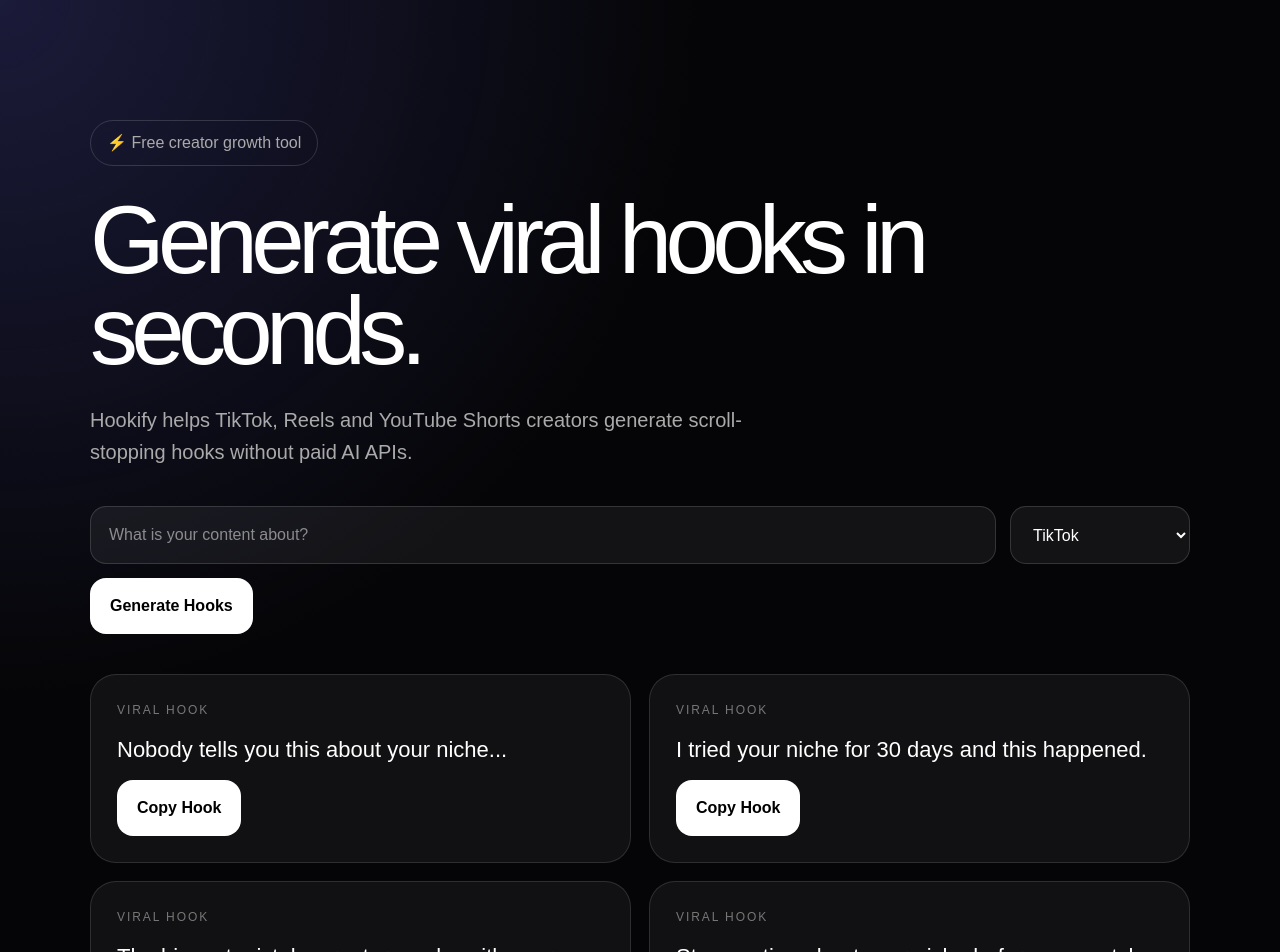
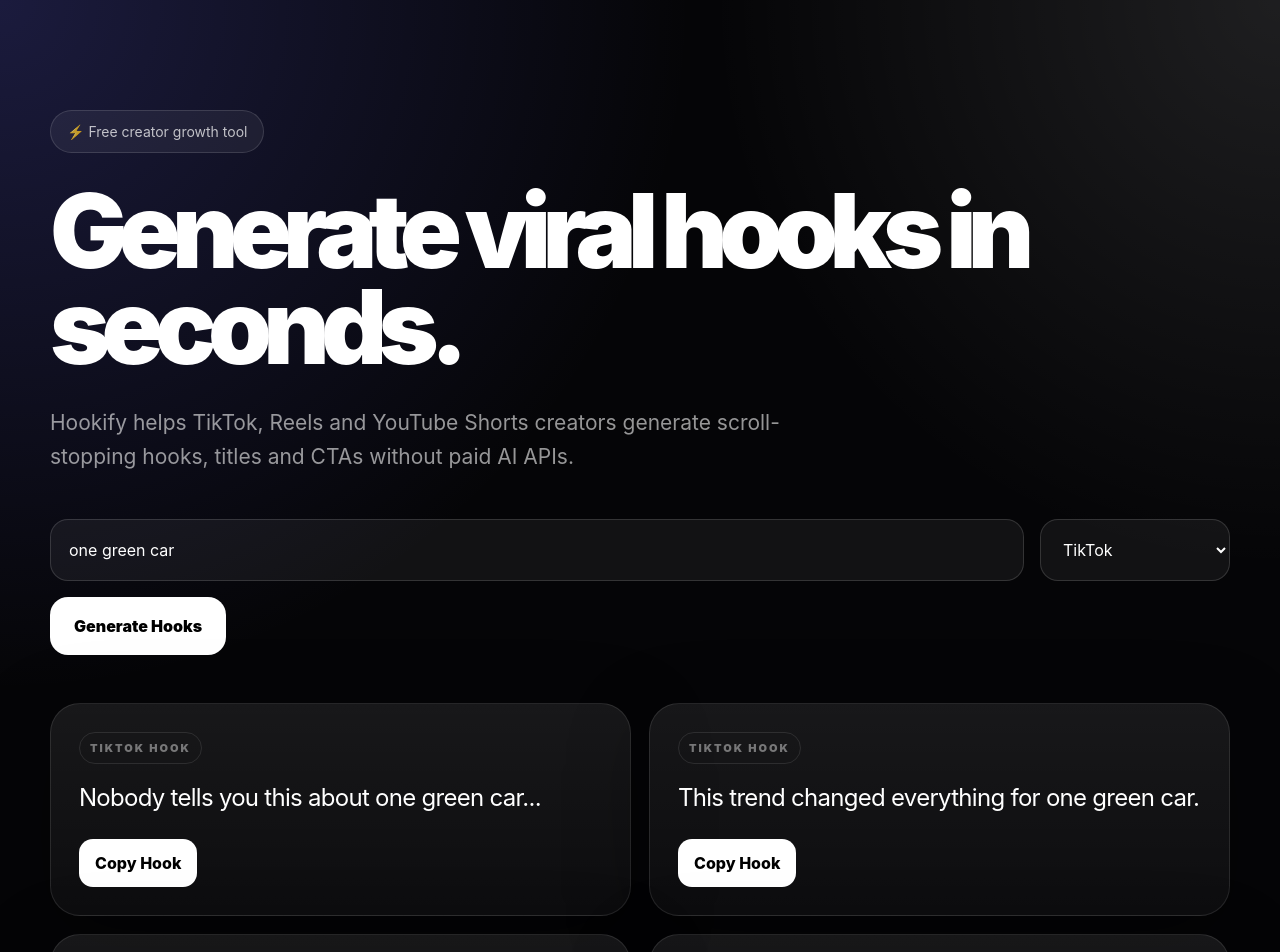
Before and after one commit to ghigamarius-dot/hookify, a Next.js app: page / in a window 1280 px wide. Shown: the top 952 px of the page. Built offline with nearby package versions, Linux system fonts and the light colour scheme.

Commit message:
Update page.tsx

```diff
--- a/app/page.tsx
+++ b/app/page.tsx
@@ -1,88 +1,271 @@
 "use client";
 
-const hooks = [
+import { useMemo, useState } from "react";
+
+const hooksByCategory = {
+  TikTok: [
     "Nobody tells you this about {topic}...",
+    "This trend changed everything for {topic}.",
+    "POV: you finally understand {topic}.",
+    "The biggest mistake people make with {topic}.",
+    "This is why your {topic} videos flop.",
+    "3 secrets viral creators use for {topic}.",
+  ],
+  Reels: [
     "I tried {topic} for 30 days and this happened.",
-  "The biggest mistake creators make with {topic}.",
-  "Stop posting about {topic} before you watch this.",
-  "This changed everything about {topic}.",
-  "3 hook formulas that instantly increase retention for {topic}.",
-];
+    "This changed how I see {topic}.",
+    "Stop posting {topic} like this.",
+    "Why nobody talks about this in {topic}.",
+    "You are losing views because of this.",
+    "The psychology behind viral {topic} content.",
+  ],
+  "YouTube Shorts": [
+    "Before you start {topic}, watch this.",
+    "The truth about {topic} nobody says.",
+    "How creators grow fast with {topic}.",
+    "This hook formula explodes retention.",
+    "Why your audience skips your {topic} videos.",
+    "I wish I knew this earlier about {topic}.",
+  ],
+};
+
+const platforms = ["TikTok", "Reels", "YouTube Shorts"] as const;
+
+function formatTopic(value: string) {
+  const clean = value.trim();
+  return clean.length ? clean : "your niche";
+}
 
 export default function HomePage() {
   return (
     <main className="page">
       <style>{`
-        body { margin: 0; background: #050507; color: white; font-family: Arial, sans-serif; }
-        .page { min-height: 100vh; padding: 40px; background: radial-gradient(circle at top left, #1b1b3a, transparent 35%), #050507; }
-        .wrap { max-width: 1100px; margin: 0 auto; }
-        .hero { padding: 80px 0; }
-        .badge { display:inline-block; padding:10px 16px; border:1px solid rgba(255,255,255,.15); border-radius:999px; color:#aaa; }
-        h1 { font-size: clamp(52px, 8vw, 96px); line-height:.95; letter-spacing:-.07em; margin:28px 0; }
-        p { color:#aaa; font-size:20px; line-height:1.6; max-width:720px; }
-        .box { margin-top:38px; display:grid; gap:14px; grid-template-columns:1fr 180px; }
-        input, select { height:58px; border-radius:16px; border:1px solid rgba(255,255,255,.14); background:rgba(255,255,255,.06); color:white; padding:0 18px; font-size:16px; }
-        button { cursor:pointer; border:0; border-radius:16px; padding:16px 20px; font-weight:800; }
-        .btn { background:white; color:black; margin-top:14px; }
-        .grid { display:grid; grid-template-columns:repeat(2,1fr); gap:18px; padding-bottom:80px; }
-        .card { border:1px solid rgba(255,255,255,.12); background:rgba(255,255,255,.05); border-radius:26px; padding:26px; }
-        .label { color:#777; text-transform:uppercase; font-size:12px; letter-spacing:.16em; margin-bottom:14px; }
-        .hook { font-size:22px; color:white; }
-        @media(max-width:760px){ .page{padding:22px;} .box,.grid{grid-template-columns:1fr;} }
+        * { box-sizing: border-box; }
+
+        body {
+          margin: 0;
+          background: #050507;
+          color: white;
+          font-family: Inter, Arial, sans-serif;
+        }
+
+        .page {
+          min-height: 100vh;
+          background:
+            radial-gradient(circle at top left, rgba(105, 105, 255, 0.22), transparent 34%),
+            radial-gradient(circle at top right, rgba(255, 255, 255, 0.10), transparent 28%),
+            #050507;
+        }
+
+        .wrap {
+          max-width: 1180px;
+          margin: 0 auto;
+          padding: 0 24px;
+        }
+
+        .hero {
+          padding: 110px 0 70px;
+        }
+
+        .badge {
+          display: inline-flex;
+          border: 1px solid rgba(255,255,255,0.13);
+          background: rgba(255,255,255,0.06);
+          border-radius: 999px;
+          padding: 10px 16px;
+          color: rgba(255,255,255,0.72);
+          font-size: 14px;
+          margin-bottom: 30px;
+        }
+
+        .title {
+          max-width: 980px;
+          font-size: clamp(52px, 8vw, 108px);
+          line-height: 0.94;
+          letter-spacing: -0.085em;
+          margin: 0;
+          font-weight: 950;
+        }
+
+        .desc {
+          max-width: 740px;
+          margin: 30px 0 0;
+          color: rgba(255,255,255,0.58);
+          font-size: 21px;
+          line-height: 1.65;
+        }
+
+        .generator {
+          margin-top: 44px;
+        }
+
+        .form {
+          display: grid;
+          grid-template-columns: 1fr 190px;
+          gap: 16px;
+        }
+
+        input,
+        select {
+          height: 62px;
+          border-radius: 18px;
+          border: 1px solid rgba(255,255,255,0.14);
+          background: rgba(255,255,255,0.055);
+          color: white;
+          padding: 0 18px;
+          font-size: 16px;
+          outline: none;
+        }
+
+        input:focus,
+        select:focus {
+          border-color: rgba(255,255,255,0.36);
+        }
+
+        .generate {
+          margin-top: 16px;
+          border: 0;
+          background: white;
+          color: black;
+          border-radius: 18px;
+          padding: 17px 24px;
+          font-weight: 900;
+          cursor: pointer;
+        }
+
+        .results {
+          display: grid;
+          grid-template-columns: repeat(2, minmax(0, 1fr));
+          gap: 18px;
+          padding: 48px 0 100px;
+        }
+
+        .card {
+          border: 1px solid rgba(255,255,255,0.1);
+          background: linear-gradient(180deg, rgba(255,255,255,0.08), rgba(255,255,255,0.035));
+          border-radius: 30px;
+          padding: 28px;
+          box-shadow: 0 24px 80px rgba(0,0,0,0.35);
+        }
+
+        .label {
+          display: inline-flex;
+          border: 1px solid rgba(255,255,255,0.1);
+          border-radius: 999px;
+          padding: 7px 10px;
+          color: rgba(255,255,255,0.42);
+          font-size: 11px;
+          font-weight: 900;
+          letter-spacing: 0.18em;
+          text-transform: uppercase;
+          margin-bottom: 18px;
+        }
+
+        .hook {
+          font-size: 24px;
+          line-height: 1.35;
+          letter-spacing: -0.03em;
+          margin: 0;
+        }
+
+        .copy {
+          margin-top: 24px;
+          border: 0;
+          background: white;
+          color: black;
+          border-radius: 14px;
+          padding: 12px 16px;
+          font-weight: 850;
+          cursor: pointer;
+        }
+
+        .copied {
+          margin-top: 14px;
+          color: rgba(255,255,255,0.48);
+          font-size: 13px;
+        }
+
+        @media (max-width: 760px) {
+          .hero { padding: 70px 0 40px; }
+          .form { grid-template-columns: 1fr; }
+          .results { grid-template-columns: 1fr; }
+          .desc { font-size: 18px; }
+        }
       `}</style>
 
-      <div className="wrap">
-        <section className="hero">
+      <section className="wrap hero">
         <div className="badge">⚡ Free creator growth tool</div>
 
-          <h1>Generate viral hooks in seconds.</h1>
+        <h1 className="title">Generate viral hooks in seconds.</h1>
 
-          <p>
+        <p className="desc">
           Hookify helps TikTok, Reels and YouTube Shorts creators generate
-            scroll-stopping hooks without paid AI APIs.
+          scroll-stopping hooks, titles and CTAs without paid AI APIs.
         </p>
 
         <Generator />
       </section>
-      </div>
     </main>
   );
 }
 
 function Generator() {
-  const topic = "your niche";
+  const [topic, setTopic] = useState("one green car");
+  const [platform, setPlatform] =
+    useState<(typeof platforms)[number]>("TikTok");
+  const [copied, setCopied] = useState("");
+
+  const finalTopic = formatTopic(topic);
+
+  const hooks = useMemo(() => {
+    return hooksByCategory[platform].map((hook) =>
+      hook.replaceAll("{topic}", finalTopic)
+    );
+  }, [platform, finalTopic]);
+
+  async function copyHook(text: string) {
+    await navigator.clipboard.writeText(text);
+    setCopied(text);
+    setTimeout(() => setCopied(""), 1300);
+  }
 
   return (
-    <>
-      <div className="box">
-        <input placeholder="What is your content about?" />
-        <select defaultValue="TikTok">
-          <option>TikTok</option>
-          <option>Reels</option>
-          <option>YouTube Shorts</option>
+    <div className="generator">
+      <div className="form">
+        <input
+          value={topic}
+          onChange={(event) => setTopic(event.target.value)}
+          placeholder="What is your content about?"
+        />
+
+        <select
+          value={platform}
+          onChange={(event) =>
+            setPlatform(event.target.value as (typeof platforms)[number])
+          }
+        >
+          {platforms.map((item) => (
+            <option key={item}>{item}</option>
+          ))}
         </select>
       </div>
 
-      <button className="btn">Generate Hooks</button>
+      <button className="generate">Generate Hooks</button>
 
-      <section className="grid" style={{ marginTop: 40 }}>
+      <section className="results">
         {hooks.map((hook) => (
-          <div className="card" key={hook}>
-            <div className="label">Viral Hook</div>
-            <div className="hook">{hook.replaceAll("{topic}", topic)}</div>
-            <button
-              className="btn"
-              onClick={() =>
-                navigator.clipboard.writeText(
-                  hook.replaceAll("{topic}", topic)
-                )
-              }
-            >
+          <article className="card" key={hook}>
+            <div className="label">{platform} Hook</div>
+            <h3 className="hook">{hook}</h3>
+
+            <button className="copy" onClick={() => copyHook(hook)}>
               Copy Hook
             </button>
-          </div>
+
+            {copied === hook ? <div className="copied">Copied!</div> : null}
+          </article>
         ))}
       </section>
-    </>
+    </div>
   );
 }
```
Lines whose indentation alone changed are shown as unchanged.
